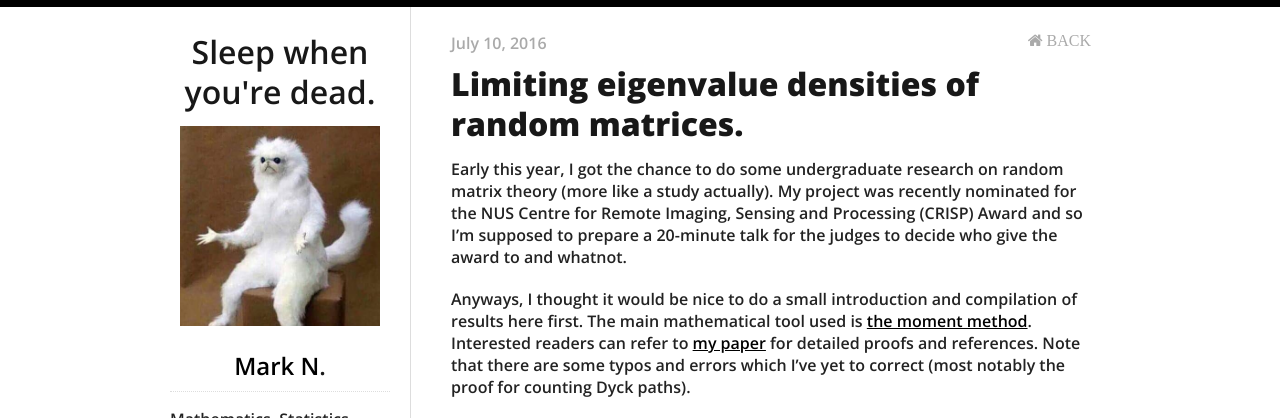
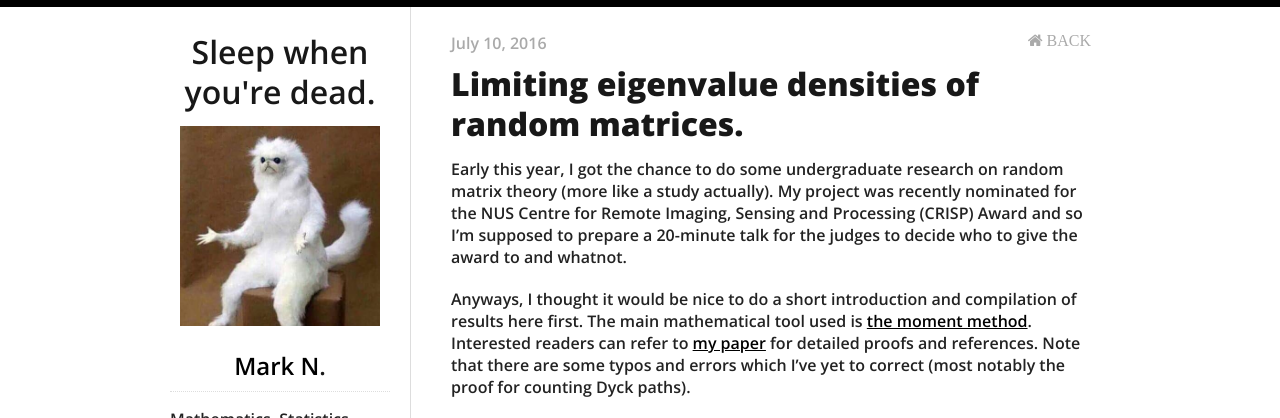
Before and after one commit to Wentong-DST/Wentong-DST.github.io, a Jekyll site: the page built from _posts/2016-07-11-limiting-eigenvalue-densities-of-random-matrices.md, in a window 1280 px wide and 900 px high. Shown: the top 418 px of the window. Built offline with Jekyll 4.4.1, drawn with Linux system fonts in a browser that asks for light colours; nearby versions of some CDN libraries; formulas are drawn with MathJax 3.

Commit message:
edited post

```diff
--- a/_posts/2016-07-11-limiting-eigenvalue-densities-of-random-matrices.md
+++ b/_posts/2016-07-11-limiting-eigenvalue-densities-of-random-matrices.md
@@ -6,9 +6,9 @@
 categories:
 ---
 
-Early this year, I got the chance to do some undergraduate research on random matrix theory (more like a study actually). My project was recently nominated for the NUS Centre for Remote Imaging, Sensing and Processing (CRISP) Award and so I'm supposed to prepare a 20-minute talk for the judges to decide who give the award to and whatnot.
+Early this year, I got the chance to do some undergraduate research on random matrix theory (more like a study actually). My project was recently nominated for the NUS Centre for Remote Imaging, Sensing and Processing (CRISP) Award and so I'm supposed to prepare a 20-minute talk for the judges to decide who to give the award to and whatnot.
 
-Anyways, I thought it would be nice to do a small introduction and compilation of results here first. The main mathematical tool used is [<u>the moment method</u>](https://en.wikipedia.org/wiki/Method_of_moments_(probability_theory)). Interested readers can refer to [<u>my paper</u>](/pdf/ma3288.pdf "ma3288.pdf") for detailed proofs and references. Note that there are some typos and errors which I've yet to correct (most notably the proof for counting Dyck paths).
+Anyways, I thought it would be nice to do a short introduction and compilation of results here first. The main mathematical tool used is [<u>the moment method</u>](https://en.wikipedia.org/wiki/Method_of_moments_(probability_theory)). Interested readers can refer to [<u>my paper</u>](/pdf/ma3288.pdf "ma3288.pdf") for detailed proofs and references. Note that there are some typos and errors which I've yet to correct (most notably the proof for counting Dyck paths).
 
 **What are random matrices?**
 
```
